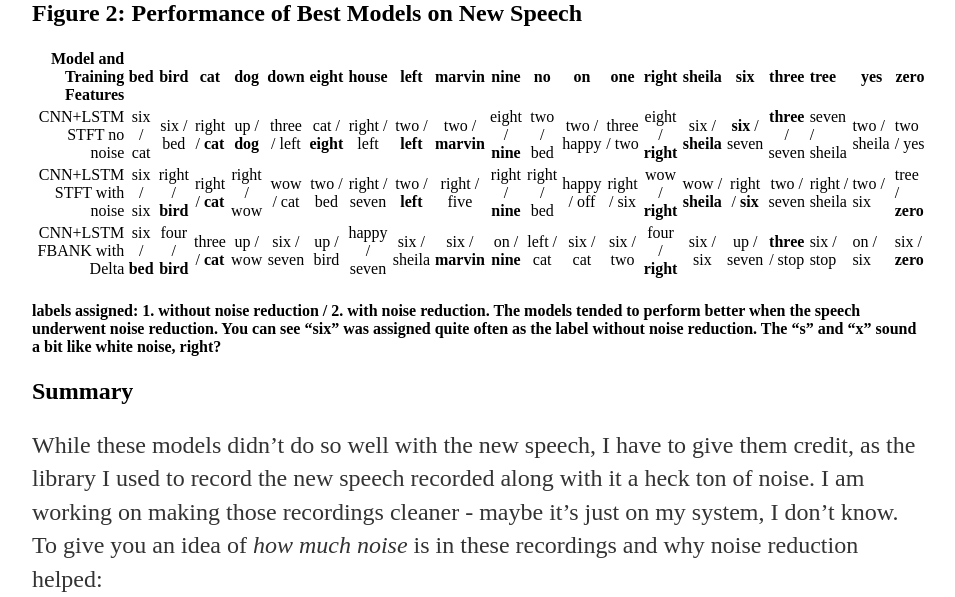
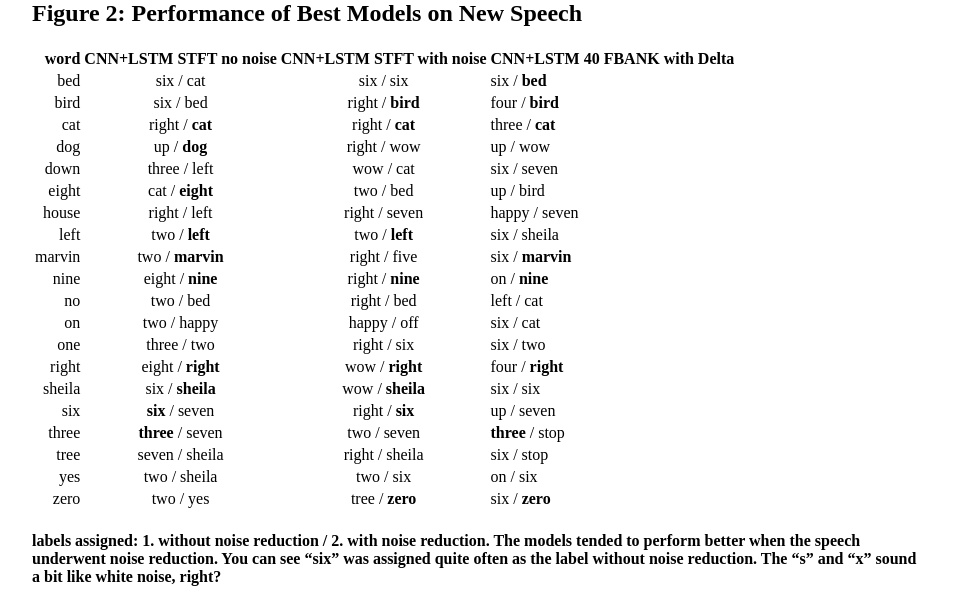
Before and after one commit to a-n-rose/a-n-rose.github.io, a Jekyll site: the page built from _posts/2019-02-17-comparing-features-and-models-deep-learning-and-speech.md, in a window 1280 px wide and 900 px high, scrolled down 3051 px, cut to the strip 210-807 px from the top of the window. Shown: the whole strip, without its empty margins (160-1115 px from the left). Built offline with Jekyll 4.4.1, drawn with Linux system fonts in a browser that asks for light colours.

Commit message:
reformat table

```diff
--- a/_posts/2019-02-17-comparing-features-and-models-deep-learning-and-speech.md
+++ b/_posts/2019-02-17-comparing-features-and-models-deep-learning-and-speech.md
@@ -68,11 +68,29 @@ Durations of Feature Extraction and Best Model Performance
 
 ## Figure 2: Performance of Best Models on New Speech
 
-| Model and Training Features | bed  | bird | cat | dog | down | eight | house | left |  marvin  | nine  | no | on | one | right | sheila | six |  three  | tree  | yes | zero |
-|----:|:----:|:----:|:---:|:---:|:---:|:---:|:---:|:----:|:----:|:---:|:---:|:---:|:---:|:---:|:---:|:---:|:---:|:---|
-| CNN+LSTM STFT no noise| six / cat  | six / bed | right / **cat** | up / **dog** | three / left | cat / **eight** | right / left | two / **left** |  two / **marvin**  | eight / **nine**  | two / bed | two / happy | three / two | eight / **right** | six / **sheila** | **six** / seven  |  **three** / seven  | seven / sheila  | two / sheila | two / yes |
-| CNN+LSTM STFT with noise|  six / six  | right / **bird** | right / **cat** | right / wow | wow / cat | two / bed | right / seven | two / **left** |  right / five  | right / **nine**  | right / bed | happy / off | right / six | wow / **right** | wow / **sheila** | right / **six**  |  two / seven  | right / sheila  | two / six | tree / **zero** |
-|  CNN+LSTM FBANK with Delta |  six / **bed**  | four / **bird** | three / **cat** | up / wow | six / seven | up / bird | happy / seven | six / sheila |  six / **marvin**  | on / **nine**  | left / cat | six / cat | six / two | four / **right** | six / six | up / seven |  **three** / stop  | six / stop  | on / six | six / **zero** |
+| word | CNN+LSTM STFT no noise | CNN+LSTM STFT with noise | CNN+LSTM 40 FBANK with Delta |
+|----:|:----:|:----:|:---|
+| bed  | six / cat  | six / six  | six / **bed**  |
+| bird | six / bed | right / **bird** |  four / **bird** |
+| cat |  right / **cat** | right / **cat** | three / **cat** |
+| dog |  up / **dog** | right / wow | up / wow |
+| down |  three / left |  wow / cat | six / seven |
+| eight | cat / **eight** | two / bed | up / bird |
+| house | right / left |  right / seven | happy / seven |
+| left | two / **left** |  two / **left** |  six / sheila |
+| marvin  | two / **marvin**  |  right / five  |  six / **marvin**  |
+| nine  | eight / **nine**  | right / **nine**  |  on / **nine**  |
+| no |  two / bed | right / bed |  left / cat |
+| on | two / happy | happy / off |  six / cat |
+| one | three / two | right / six | six / two |
+| right | eight / **right** | wow / **right** | four / **right** |
+| sheila | six / **sheila** | wow / **sheila** | six / six |
+| six |  **six** / seven  | right / **six**  |  up / seven |
+| three  | **three** / seven  | two / seven  |  **three** / stop  |
+| tree  |  seven / sheila  | right / sheila  | six / stop  |
+| yes | two / sheila | two / six | on / six |
+| zero | two / yes | tree / **zero** | six / **zero** |
+
 
 #### labels assigned: 1. without noise reduction / 2. with noise reduction. The models tended to perform better when the speech underwent noise reduction. You can see "six" was assigned quite often as the label without noise reduction. The "s" and "x" sound a bit like white noise, right?
 
```
